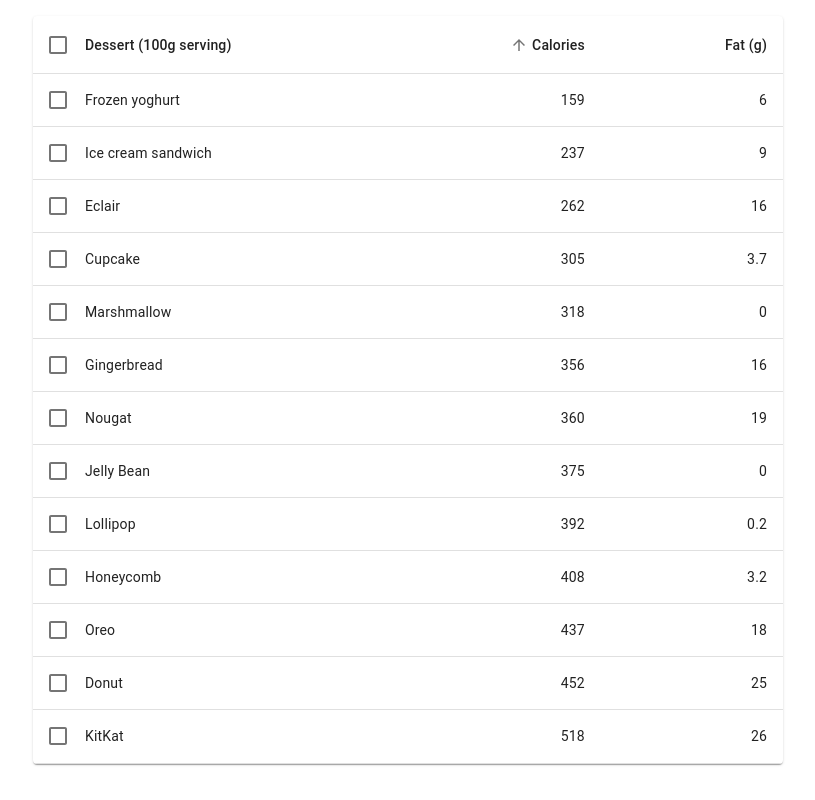
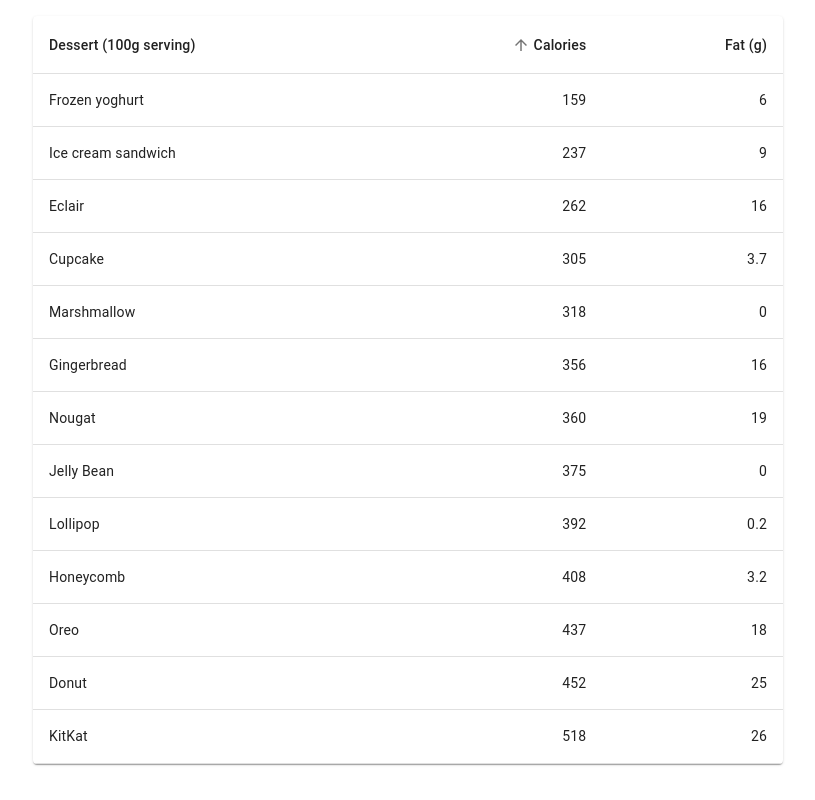
Before and after one commit to nenadpejic/examples, a React (Create React App) app in the folder react-material-ui-ts/: page / in a window 1280 px wide. Shown: the whole page, without its empty margins (232-1047 px from the left). Built offline with nearby package versions, Linux system fonts and the light colour scheme.

Commit message:
Refactored WithSorting

```diff
--- a/react-material-ui-ts/src/components/tables/WithSorting/EnhancedTableHead/index.tsx
+++ b/react-material-ui-ts/src/components/tables/WithSorting/EnhancedTableHead/index.tsx
@@ -1,43 +1,29 @@
-import Checkbox from '@material-ui/core/Checkbox';
 import TableCell from '@material-ui/core/TableCell';
 import TableHead from '@material-ui/core/TableHead';
 import TableRow from '@material-ui/core/TableRow';
 import TableSortLabel from '@material-ui/core/TableSortLabel';
 import styles from './EnhancedTableHead.module.css';
-
-// should import
-interface Data {
-  name: string;
-  calories: number;
-  fat: number;
-}
+import { Data, Order } from '../index'
 
 interface HeadCell {
-  disablePadding: boolean;
   id: keyof Data;
   label: string;
   numeric: boolean;
 }
 
-// should import
-type Order = 'asc' | 'desc';
-
 const headCells: HeadCell[] = [
-  { id: 'name', numeric: false, disablePadding: true, label: 'Dessert (100g serving)' },
-  { id: 'calories', numeric: true, disablePadding: false, label: 'Calories' },
-  { id: 'fat', numeric: true, disablePadding: false, label: 'Fat (g)' }
+  { id: 'name', label: 'Dessert (100g serving)', numeric: false },
+  { id: 'calories', label: 'Calories', numeric: true },
+  { id: 'fat', label: 'Fat (g)', numeric: true }
 ];
 
-interface EnhancedTableProps {
-  numSelected: number;
-  onRequestSort: (event: React.MouseEvent<unknown>, property: keyof Data) => void;
-  onSelectAllClick: (event: React.ChangeEvent<HTMLInputElement>) => void;
+interface Props {
   order: Order;
   orderBy: string;
-  rowCount: number;
+  onRequestSort: (event: React.MouseEvent<unknown>, property: keyof Data) => void;
 }
 
-const EnhancedTableHead: React.FC<EnhancedTableProps> = ({ onSelectAllClick, order, orderBy, numSelected, rowCount, onRequestSort }) => {
+const EnhancedTableHead: React.FC<Props> = ({ order, orderBy, onRequestSort }) => {
 
   const createSortHandler = (property: keyof Data) => (event: React.MouseEvent<unknown>) => {
     onRequestSort(event, property);
@@ -46,19 +32,10 @@ const EnhancedTableHead: React.FC<EnhancedTableProps> = ({ onSelectAllClick, ord
   return (
     <TableHead>
       <TableRow>
-        <TableCell padding="checkbox">
-          <Checkbox
-            indeterminate={numSelected > 0 && numSelected < rowCount}
-            checked={rowCount > 0 && numSelected === rowCount}
-            onChange={onSelectAllClick}
-            inputProps={{ 'aria-label': 'select all desserts' }}
-          />
-        </TableCell>
         {headCells.map((headCell) => (
           <TableCell
             key={headCell.id}
             align={headCell.numeric ? 'right' : 'left'}
-            padding={headCell.disablePadding ? 'none' : 'default'}
             sortDirection={orderBy === headCell.id ? order : false}
           >
             <TableSortLabel
--- a/react-material-ui-ts/src/components/tables/WithSorting/index.tsx
+++ b/react-material-ui-ts/src/components/tables/WithSorting/index.tsx
@@ -1,11 +1,10 @@
-import Checkbox from '@material-ui/core/Checkbox';
 import Paper from '@material-ui/core/Paper';
 import Table from '@material-ui/core/Table';
 import TableBody from '@material-ui/core/TableBody';
 import TableCell from '@material-ui/core/TableCell';
 import TableContainer from '@material-ui/core/TableContainer';
 import TableRow from '@material-ui/core/TableRow';
-import React from 'react';
+import React, { useState } from 'react';
 import deserts from './deserts.json';
 import EnhancedTableHead from './EnhancedTableHead';
 import styles from './WithSorting.module.css';
@@ -20,7 +19,7 @@ function descendingComparator<T>(a: T, b: T, orderBy: keyof T) {
   return 0;
 }
 
-type Order = 'asc' | 'desc';
+export type Order = 'asc' | 'desc';
 
 function getComparator<Key extends keyof any>(
   order: Order,
@@ -41,16 +40,15 @@ function stableSort<T>(array: T[], comparator: (a: T, b: T) => number) {
   return stabilizedThis.map((el) => el[0]);
 }
 
-interface Data {
+export interface Data {
   name: string;
   calories: number;
   fat: number;
 }
 
 const WithSorting = () => {
-  const [order, setOrder] = React.useState<Order>('asc');
-  const [orderBy, setOrderBy] = React.useState<keyof Data>('calories');
-  const [selected, setSelected] = React.useState<string[]>([]);
+  const [order, setOrder] = useState<Order>('asc');
+  const [orderBy, setOrderBy] = useState<keyof Data>('calories');
 
   const handleRequestSort = (event: React.MouseEvent<unknown>, property: keyof Data) => {
     const isAsc = orderBy === property && order === 'asc';
@@ -58,73 +56,24 @@ const WithSorting = () => {
     setOrderBy(property);
   };
 
-  const handleClickSelectAll = (event: React.ChangeEvent<HTMLInputElement>) => {
-    if (event.target.checked) {
-      const newSelecteds = deserts.map((desert) => desert.name);
-      setSelected(newSelecteds);
-      return;
-    }
-    setSelected([]);
-  };
-
-  const handleClickSelected = (event: React.MouseEvent<unknown>, name: string) => {
-    const selectedIndex = selected.indexOf(name);
-    let newSelected: string[] = [];
-
-    if (selectedIndex === -1) {
-      newSelected = newSelected.concat(selected, name);
-    } else if (selectedIndex === 0) {
-      newSelected = newSelected.concat(selected.slice(1));
-    } else if (selectedIndex === selected.length - 1) {
-      newSelected = newSelected.concat(selected.slice(0, -1));
-    } else if (selectedIndex > 0) {
-      newSelected = newSelected.concat(
-        selected.slice(0, selectedIndex),
-        selected.slice(selectedIndex + 1),
-      );
-    }
-
-    setSelected(newSelected);
-  };
-
-  const isSelected = (name: string) => selected.indexOf(name) !== -1;
-
   return (
     <TableContainer className={styles.root} component={Paper}>
       <Table className={styles.table} aria-label="enhanced table">
         <EnhancedTableHead
-          numSelected={selected.length}
           order={order}
           orderBy={orderBy}
-          onSelectAllClick={handleClickSelectAll}
           onRequestSort={handleRequestSort}
-          rowCount={deserts.length}
         />
         <TableBody>
           {stableSort(deserts, getComparator(order, orderBy))
-            .map((desert, index) => {
-              const isItemSelected = isSelected(desert.name);
-              const labelId = `enhanced-table-checkbox-${index}`;
-
-              return (
-                <TableRow
-                  hover
-                  role="checkbox"
-                  aria-checked={isItemSelected}
-                  tabIndex={-1}
-                  key={desert.name}
-                  selected={isItemSelected}
-                  onClick={(event) => handleClickSelected(event, desert.name)}
-                >
-                  <TableCell padding="checkbox">
-                    <Checkbox checked={isItemSelected} inputProps={{ 'aria-labelledby': labelId }} />
-                  </TableCell>
-                  <TableCell component="th" id={labelId} scope="row" padding="none">{desert.name}</TableCell>
-                  <TableCell align="right">{desert.calories}</TableCell>
-                  <TableCell align="right">{desert.fat}</TableCell>
-                </TableRow>
-              );
-            })}
+            .map((desert) => (
+              <TableRow key={desert.name}>
+                <TableCell component="th" scope="row">{desert.name}</TableCell>
+                <TableCell align="right">{desert.calories}</TableCell>
+                <TableCell align="right">{desert.fat}</TableCell>
+              </TableRow>
+            )
+            )}
         </TableBody>
       </Table>
     </TableContainer>
```
